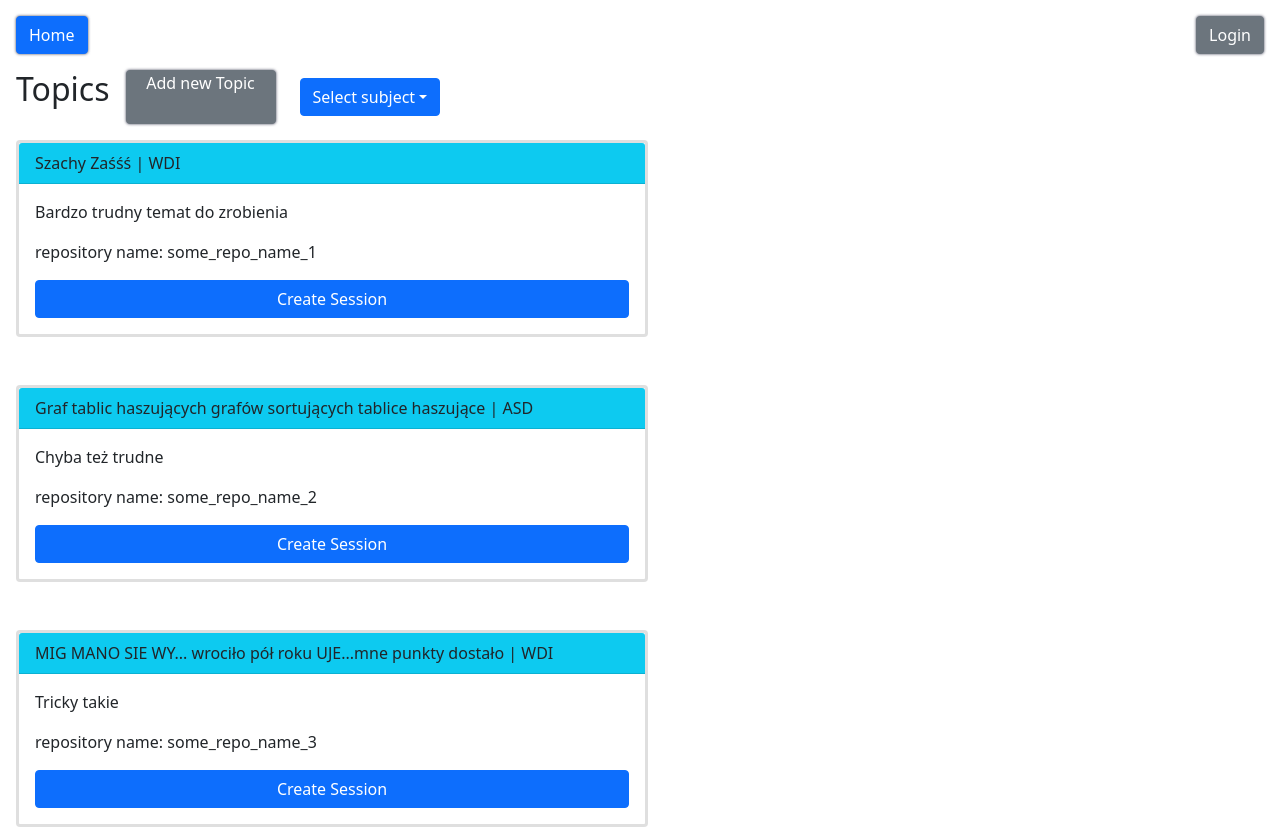
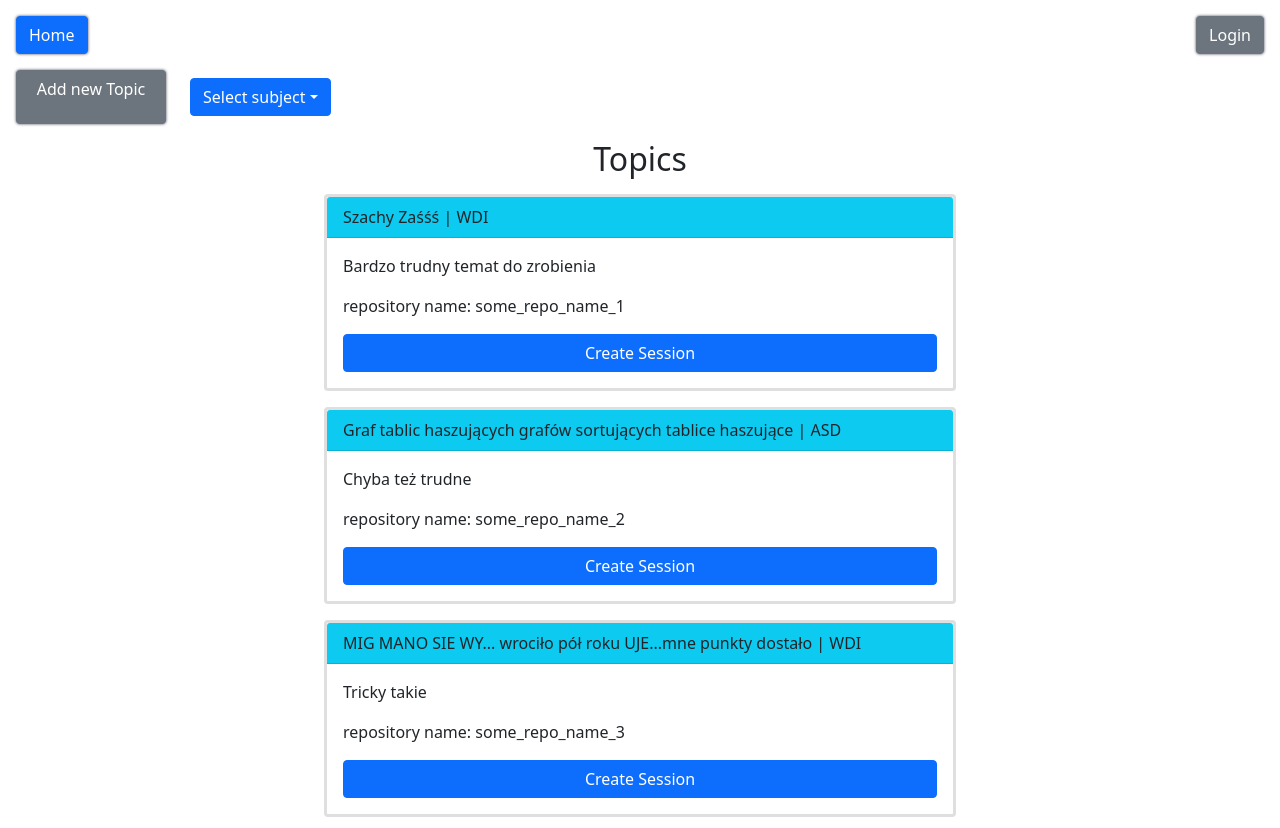
Before and after one commit to adrianryt/UI_IOZeta, a React (Create React App) app in the folder app/: page /topics in a window 1280 px wide. Shown: the top 828 px of the page. Built offline with nearby package versions, Linux system fonts and the light colour scheme.

Commit message:
tweaks for topics subpage

```diff
--- a/app/src/components/nav_menu/NavMenu.tsx
+++ b/app/src/components/nav_menu/NavMenu.tsx
@@ -5,7 +5,7 @@ import {Link} from "react-router-dom";
 const NavMenu = () => {
 
     return(
-        <nav className="mt-3">
+        <nav className="my-3">
             <div className="d-flex flex-row flex-wrap justify-content-between px-3">
                 <div>
                         <Link className="btn btn-primary d-block" to={"/"}>Home</Link>
--- a/app/src/components/topics/Topic.tsx
+++ b/app/src/components/topics/Topic.tsx
@@ -8,7 +8,7 @@ type propsType = {
 
 const Topic = (props: propsType) => {
     return(
-        <Card className="ms-2 mt-2 mb-5 border-3 col-sm-10 col-md-8 col-lg-6 col-11">
+        <Card className="my-3 mx-auto border-3 col-sm-10 col-md-8 col-lg-6 col-11">
             <Card.Header className="bg bg-info">{props.topic.title} | {props.topic.subject}</Card.Header>
             <Card.Body>
                 <div className="mb-3">{props.topic.description}</div>
--- a/app/src/components/topics/TopicsList.tsx
+++ b/app/src/components/topics/TopicsList.tsx
@@ -44,12 +44,12 @@ const TopicsList = () => {
     return(
         <>
             <div className="topic-list-flex d-flex gap-3 mb-4 mt-2 m-lg-3">
-                <h2>Topics</h2>
-                <Link to="/topics/new" className="btn btn-secondary m-0 p-0">Add new Topic</Link>
+                <Link to="/topics/new" className="btn btn-secondary">Add new Topic</Link>
                 <DropdownButton className="m-2" id="dropdown-basic-button" title="Select subject">
                     {dropdownItems}
                 </DropdownButton>
             </div>
+            <h2 className="mx-auto text-center">Topics</h2>
             <div className="m-lg-2">
                 {topicsComponents}
             </div>
```
